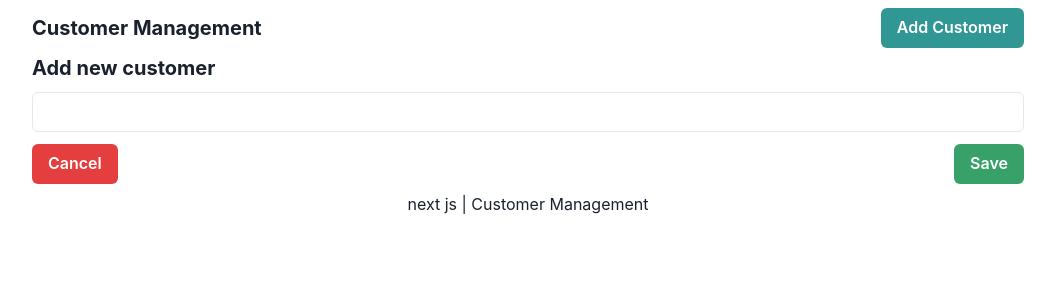
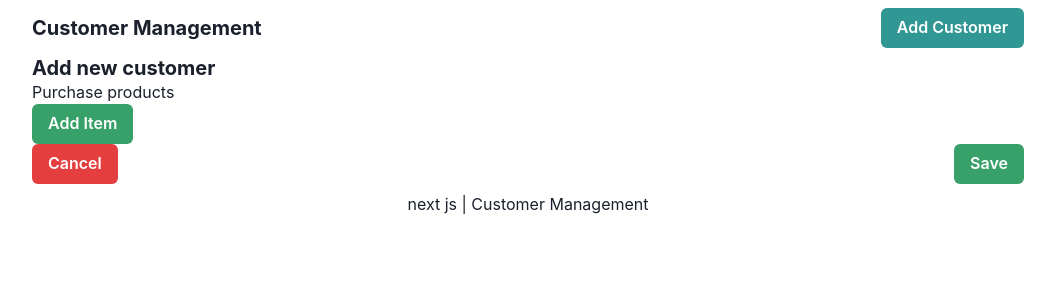
Before and after one commit to deaduchiha/customer-managment, a Next.js app: page /add-customer in a window 1280 px wide. Shown: the top 300 px of the page, without its empty margins (112-1167 px from the left). Built offline with nearby package versions, Linux system fonts and the light colour scheme.

Commit message:
change formInput to itemList on form and take props

```diff
--- a/components/modules/form.jsx
+++ b/components/modules/form.jsx
@@ -1,8 +1,9 @@
 import React from "react";
 import FormInput from "./formInput";
+import ItemList from "./itemList";
 
-const Form = () => {
-  return <FormInput />;
+const Form = ({ form, setForm }) => {
+  return <ItemList form={form} setForm={setForm} />;
 };
 
 export default Form;
```
